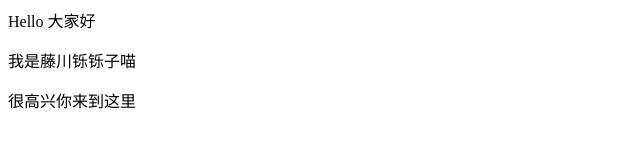
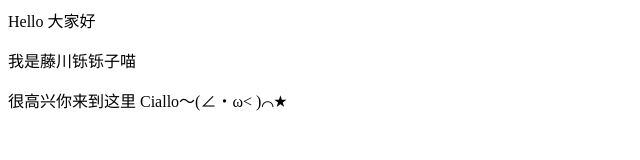
Before and after one commit to Cardigan233/Rhine_Lab.github.io, a plain HTML site: page index.html in a window 1280 px wide. Shown: the whole page, without its empty margins (0-640 px from the left). Drawn offline with Linux system fonts and the light colour scheme.

Commit message:
Update index.html

```diff
--- a/index.html
+++ b/index.html
@@ -1,3 +1,4 @@
 <p>Hello 大家好</p>
 <p>我是藤川铄铄子喵 </p>
-<p>很高兴你来到这里</p>
+<p>很高兴你来到这里
+Ciallo～(∠・ω< )⌒★</p>
```
